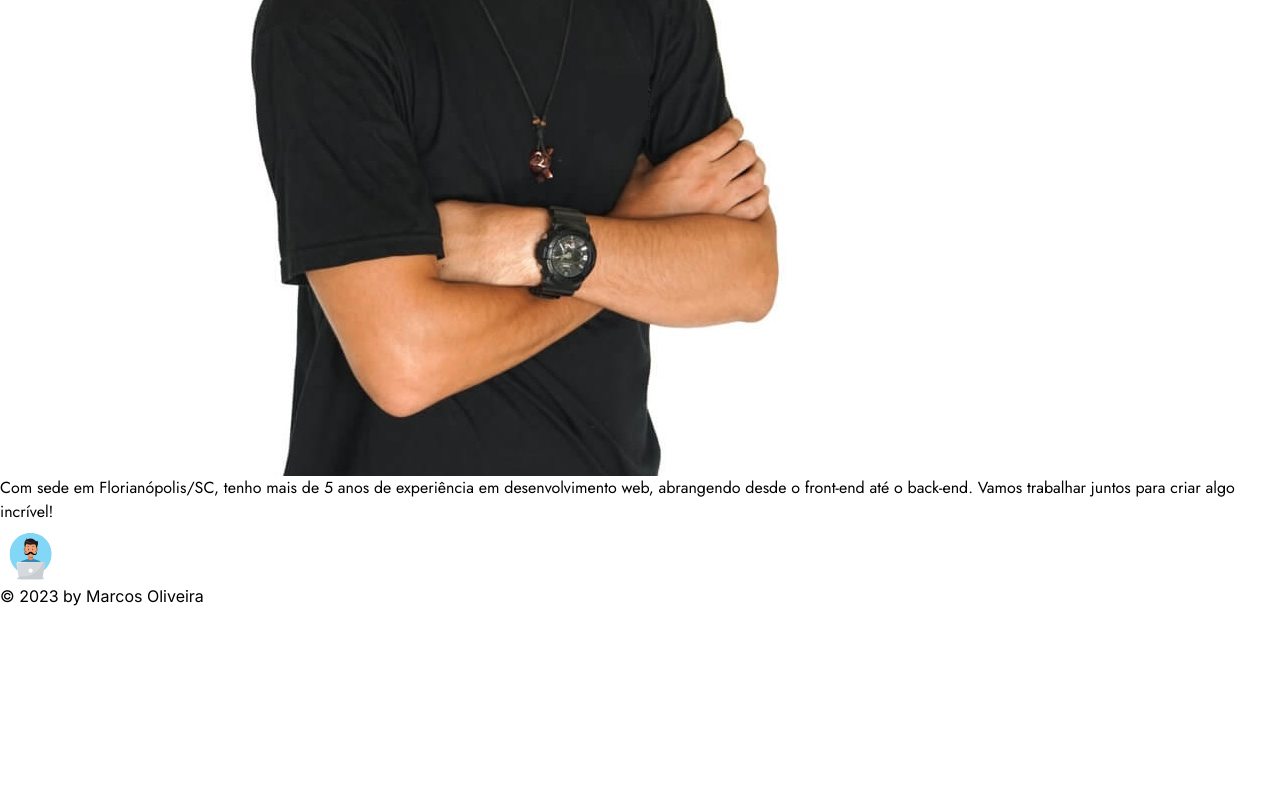
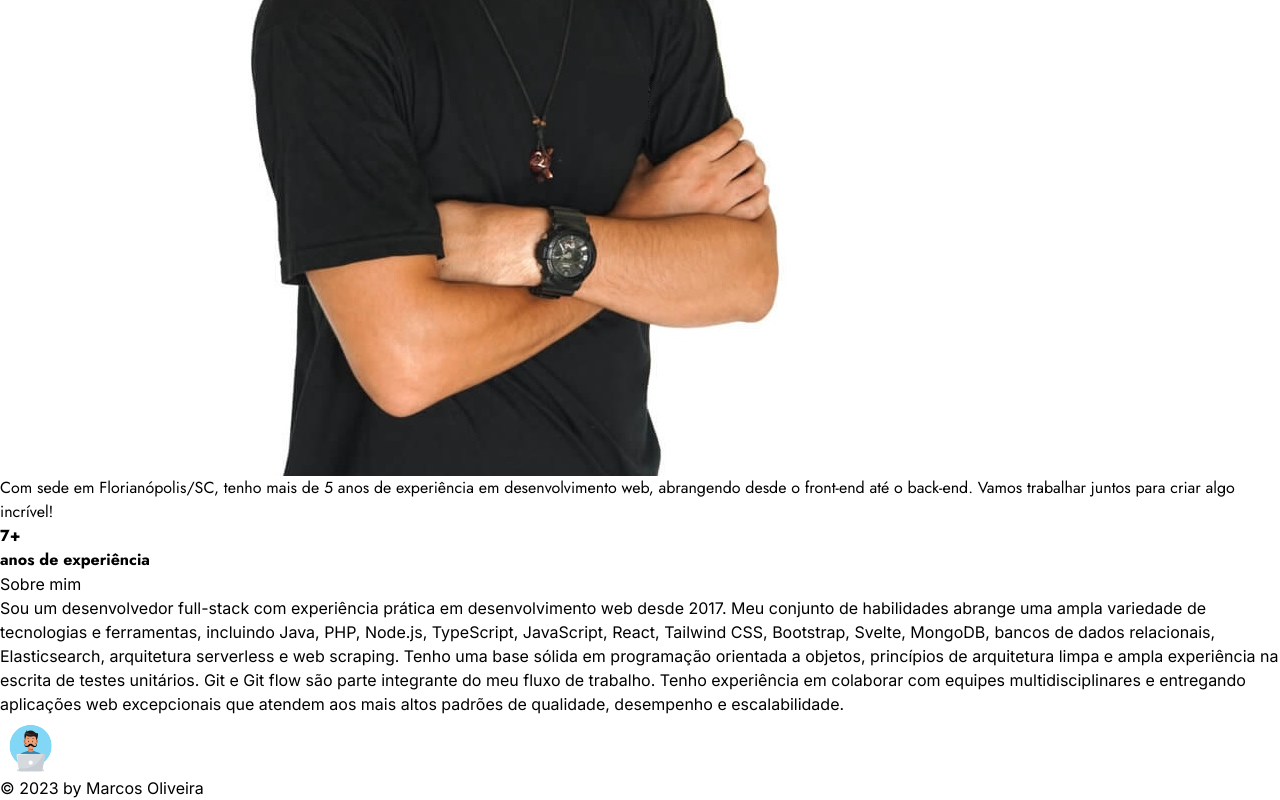
Before and after one commit to marcosoliveeira1/personal-portfolio, a Next.js app: page / in a window 1280 px wide. Shown: the part 1209-2009 px from the top of the page. Before the commit the page ends 1817 px from the top, so only its background shows below. Built offline with nearby package versions, Linux system fonts and the light colour scheme.

Commit message:
feat: add about section

```diff
--- a/app/page.tsx
+++ b/app/page.tsx
@@ -1,10 +1,10 @@
-import { Hero } from "@/components/home";
+import { About, Hero } from "@/components/home";
 
 export default function Home() {
   return (
     <>
       <Hero />
-      {/* <About /> */}
+      <About />
       {/* <Portfolio /> */}
       {/* <Contact /> */}
     </>
--- a/components/header/header-contact.tsx
+++ b/components/header/header-contact.tsx
@@ -4,7 +4,7 @@ import { FaEnvelope, FaPhoneAlt } from "react-icons/fa";
 export const HeaderContact = () => {
   const { contact } = CONFIG;
   return (
-    <div className="absolute w-full lg:block z-10 hidden">
+    <div className="absolute w-full lg:block z-10 hidden text-gray-600 text-opacity-70">
       <div className="flex justify-between items-center container px-2 pt-3 mb-3">
         <div className="flex gap-[25px] text-sm/[17px]">
           <a href={`mailto:+${CONFIG.contact.email}`} className="flex items-center gap-[5px]">
--- a/components/header/header-navbar.tsx
+++ b/components/header/header-navbar.tsx
@@ -27,7 +27,7 @@ export const HeaderNavbar = () => {
 
   return (
     <>
-      <div className="w-full top-2 lg:px-0 px-5 fixed lg:top-[50px] z-[50] drop-shadow-md">
+      <div className="w-full top-2 lg:px-0 px-5 fixed lg:top-[50px] z-[50] drop-shadow-md opacity-90">
         <div className="container px-4 p-[8px] rounded-lg bg-white">
           <div className="flex items-center justify-between">
             <div className="flex items-center gap-8 w-full justify-between">
--- /dev/null
+++ b/components/home/about.tsx
@@ -0,0 +1,33 @@
+import { title } from "@/app/fonts";
+import { CONFIG } from "@/constants";
+
+
+export function About() {
+    const { yearsDeveloping, description } = CONFIG.about;
+
+    return (
+
+        <div className="bg-sky-400 px-0 pt-20 lg:pb-[120px] mb-[120px] text-[rgba(255,255,255,.7)]">
+            <div className="container h-auto max-w-[1200px] my-0 grid lg:grid-cols-2 gap-10 lg:gap-20 p-10">
+                <div className={`bg-white py-10 p-3 text-sky-400 rounded flex flex-col justify-center items-center ${title.className} max-w-[700px] mx-auto`}>
+                    <h3 className=" tracking-[-3px] font-extrabold text-9xl md:text-[300px] leading-[1]">{yearsDeveloping}+</h3>
+                    <span className="text-2xl lg:text-5xl">anos de experiência</span>
+                </div>
+                <div className="">
+                    <div className=" w-full mb-[30px]">
+                        <h3 className="tracking-[-2px] text-[56px] font-bold"><span className="">Sobre mim</span></h3>
+                    </div>
+                    <div className="text w-full mb-[50px]">
+                        <p className=" font-light leading-[32px] text-xl">{description}</p>
+                    </div>
+                    {/* <div className="short w-full flex items-center">
+                        <div className="">
+                            <a href="assets/img/cv/1.jpg" download>Download CV <img className="svg" src="assets/img/svg/paper.svg" alt="" /></a>
+                        </div>
+                    </div> */}
+                </div>
+            </div>
+        </div>
+
+    )
+}
--- a/components/home/index.tsx
+++ b/components/home/index.tsx
@@ -1 +1,4 @@
 export * from './hero';
+export * from './about';
+// export * from './contact';
+// export * from './portfolio';
--- a/constants/index.ts
+++ b/constants/index.ts
@@ -1,3 +1,9 @@
+const developerSince = 2017;
+const yearsDeveloping = () => {
+    const currentYear = new Date().getFullYear();
+    return currentYear - developerSince;
+}
+
 export const CONFIG = {
     site: {
         title: 'Marcos.Dev',
@@ -34,5 +40,11 @@ export const CONFIG = {
             youtube: null,
             facebook: null
         }
+    },
+    about: {
+        developerSince,
+        yearsDeveloping: yearsDeveloping(),
+        locatedAt: 'Florianópolis/SC',
+        description: 'Sou um desenvolvedor full-stack com experiência prática em desenvolvimento web desde 2017. \n Meu conjunto de habilidades abrange uma ampla variedade de tecnologias e ferramentas, incluindo Java, PHP, Node.js, TypeScript, JavaScript, React, Tailwind CSS, Bootstrap, Svelte, MongoDB, bancos de dados relacionais, Elasticsearch, arquitetura serverless e web scraping. Tenho uma base sólida em programação orientada a objetos, princípios de arquitetura limpa e ampla experiência na escrita de testes unitários. Git e Git flow são parte integrante do meu fluxo de trabalho. Tenho experiência em colaborar com equipes multidisciplinares e entregando aplicações web excepcionais que atendem aos mais altos padrões de qualidade, desempenho e escalabilidade.'
     }
 }
```
